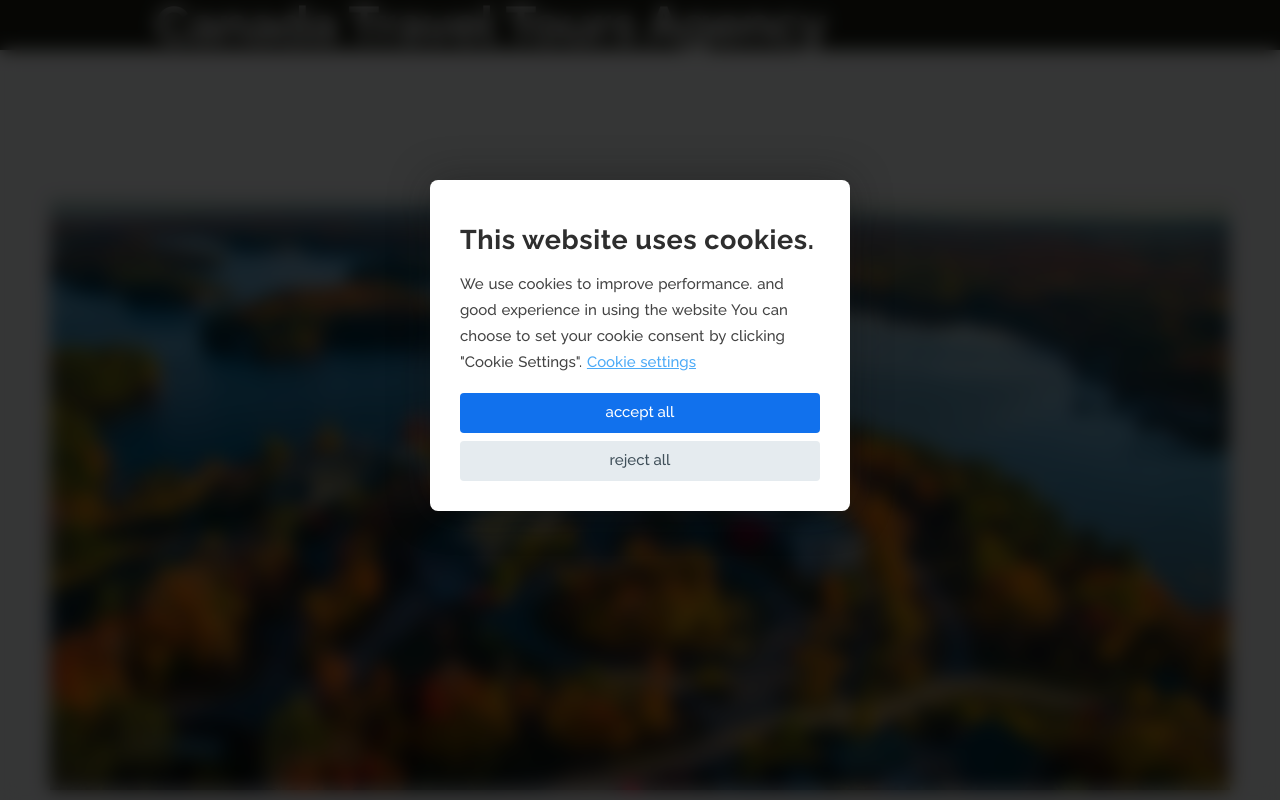
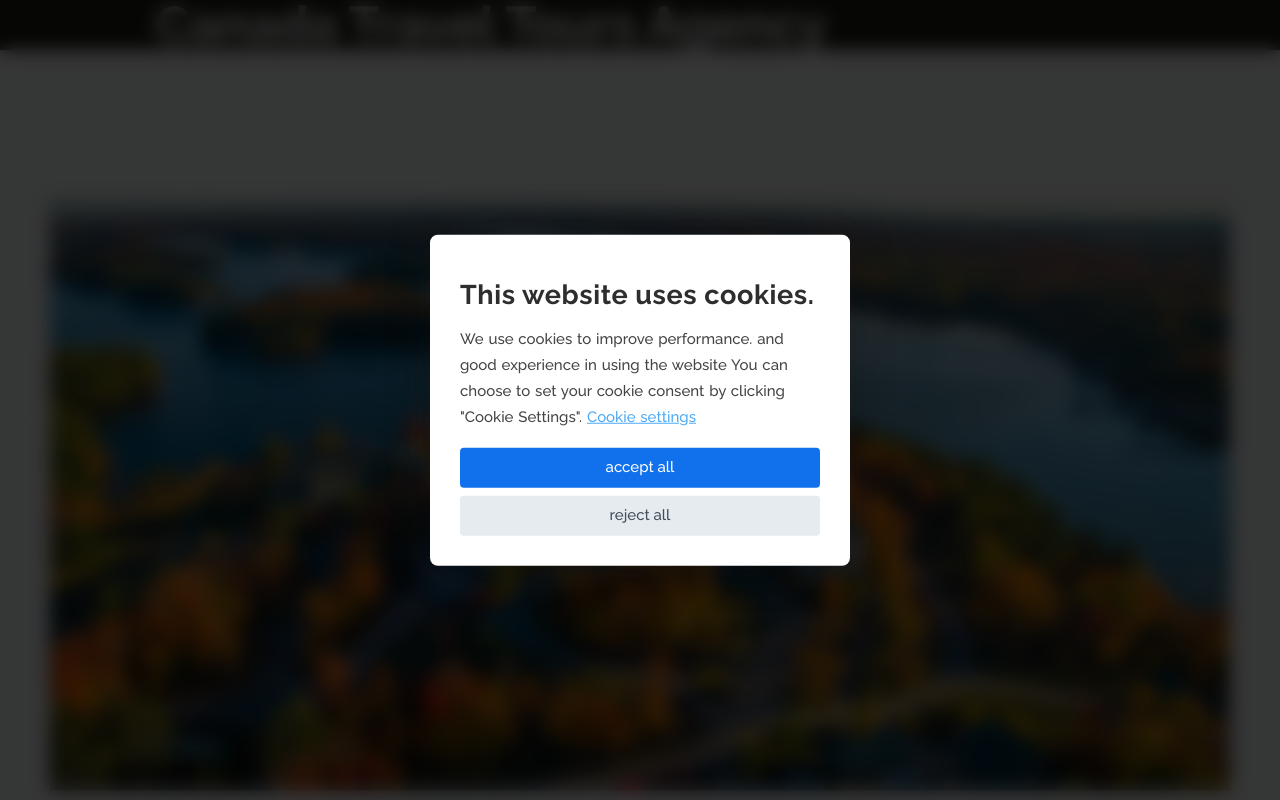
Before and after one commit to NobonitaSaha/W-2-Monday-Task-01, a plain HTML site: page index.html in a window 1280 px wide. Shown: the top 800 px of the page. Drawn offline with Linux system fonts and the light colour scheme; no server answers.

Commit message:
second commit

```diff
--- a/index.html
+++ b/index.html
@@ -333,12 +333,13 @@
             right: 0;
             background-color: #ffffff;
             padding: 20px;
-            top: 0px;
+            top: 50%;
+			   transform: translateY(-50%);
             z-index: 1000;
             color: #3b3e4a;
             border-radius: 8px;
             box-shadow: 0px 0px 40px 0px #13131361;
-            transform: translateY(180px);
+
          }
 
          .cookie-popup.show {
@@ -444,7 +445,6 @@
 
          @media only screen and (max-width: 600px) and (min-width: 320px) {
             .cookie-popup.show {
-               transform: translateY(120px);
                margin: 0px 15px;
                padding: 20px;
             }
@@ -483,7 +483,7 @@
             }
          }
 
-         @media only screen and (min-width: 1025px) {
+         @media only screen and (min-width: 1024px) {
             .cookie-overlay-2 {
                display: none;
             }
```
